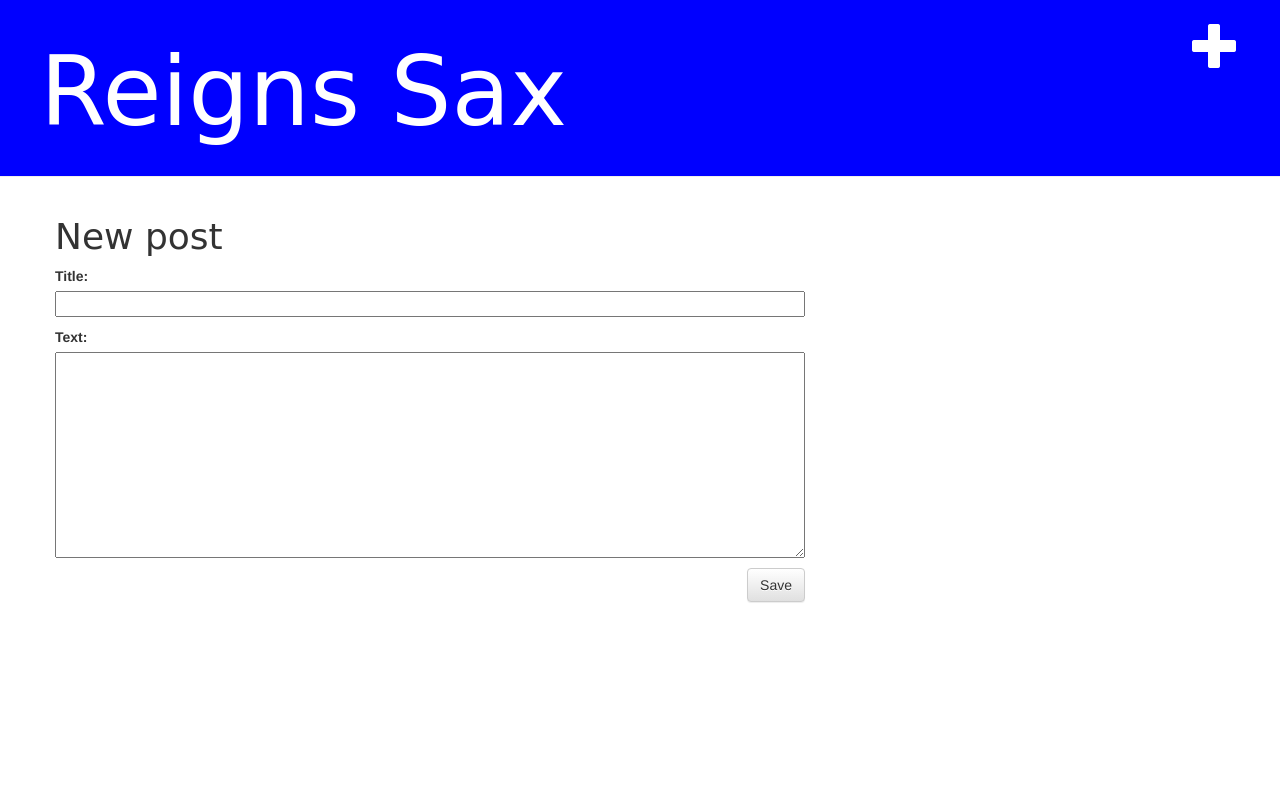
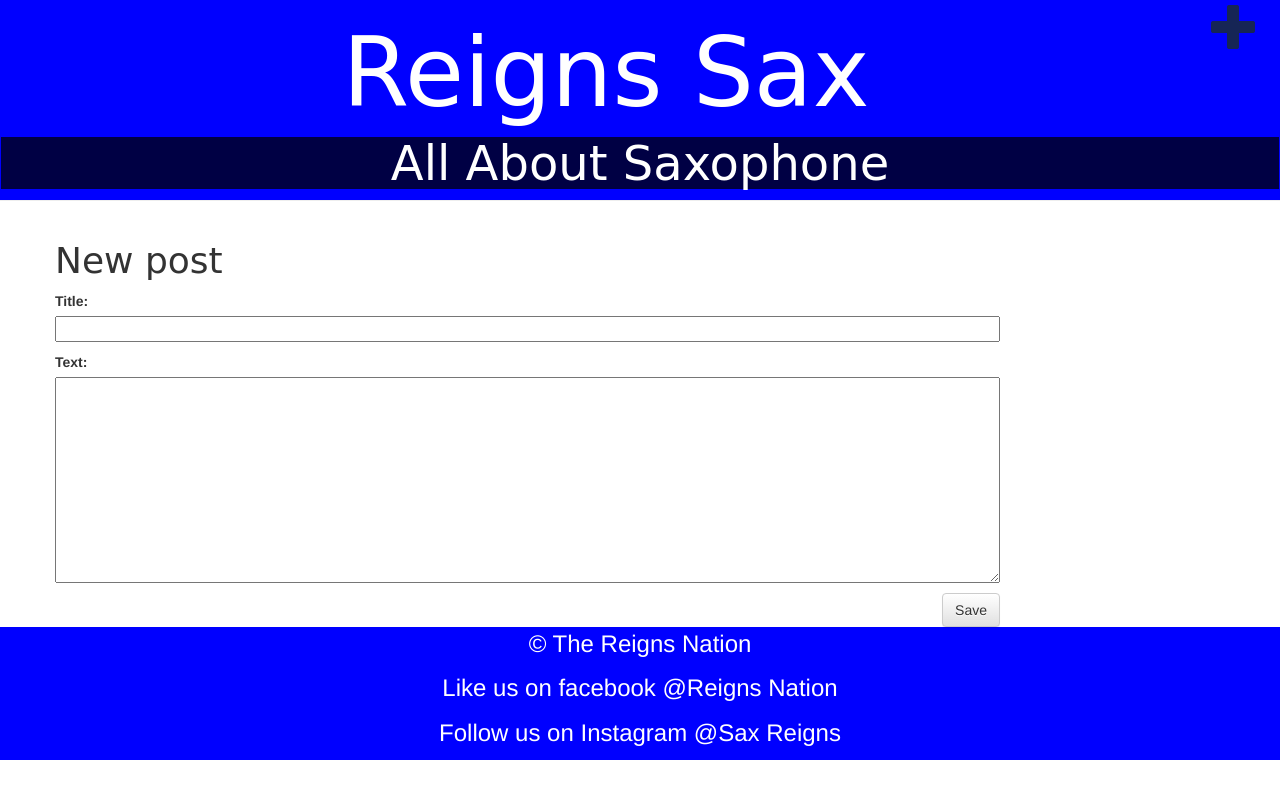
Before and after one commit to LesseinReigns/My-first-blog, a Django app: page /post/new in a window 1280 px wide. Run offline with Django 3.2, Linux system fonts and the light colour scheme; the visitor is signed in with stand-in values (Sample User, id 1); some libraries are stand-ins or nearby versions.

```diff
--- a/blog/static/css/blog.css
+++ b/blog/static/css/blog.css
@@ -1,18 +1,41 @@
 .page-header {
 background-color: blue;
 margin-top: 0;
-padding: 20px 20px 20px 40px;
+padding: 01px;
 }
 .page-header h1, .page-header h1 a, .page-header h1 a:visited, .page-header h1 a:active {
-color: #ffffff;
+color: white;
 font-size: 72pt;
-text-decoration: none;
+text-decoration: inherit;
+text-align: center;
+}
+.page-header h2 {
+background-color: #004;
+margin-top: 0;
+padding: left;
+}
+.page-header h2, .page-header h2 a, .page-header h2 a:visited, .page-header h2 a:active {
+color: white;
+font-size: 36pt;
+text-decoration: inherit;
+text-align: center;
+}
+.page-footer footer {
+background-color: blue;
+margin-bottom: 0;
+padding-bottom: 10px;
+}
+.page-footer footer, .page-footer footer a, .page-footer footer a:visited, .page-footer footer a:active{
+color: white;
+font-size: 18pt;
+text-decoration: inherit;
+text-align: center;
 }
 .content {
 margin-left: 40px;
 }
 h1, h2, h3, h4 {
-font-family: 'Lucida Calligraphy', cursive;
+font-family: 'Castellar', cursive;
 }
 .date {
 color: #342164;
@@ -24,7 +47,7 @@ float: right;
 width: 100%;
 }
 .top-menu, .top-menu:hover, .top-menu:visited {
-color: #ffffff;
+color: #162555;
 float: right;
 font-size: 36pt;
 margin-right: 20px;
@@ -33,5 +56,5 @@ margin-right: 20px;
 margin-bottom: 70px;
 }
 .post h1 a, .post h1 a:visited {
-color: rgb(blue);
+color: blue;
 }
--- a/blog/templates/blog/base.html
+++ b/blog/templates/blog/base.html
@@ -14,14 +14,20 @@
 				<a href="{% url 'post_new' %}" class="top-menu"><span class="glyphicon glyphicon-plus"></span></a>
 			{% endif %}
 			<h1><a href="/">Reigns Sax</a></h1>
+			<h2><a href="/">All About Saxophone</a></h2>
 		</div>
 		<div class="content container">
 			<div class="row">
-				<div class="col-md-8">
+				<div class="col-md-10">
 					{% block content %}
 					{% endblock %}
 				</div>
 			</div>
 		</div>
+		<div class="page-footer">
+			<footer><a href="">© The Reigns Nation</a></footer>
+			<footer><a href="">Like us on facebook @Reigns Nation</a></footer>
+			<footer><a href=""></a>Follow us on Instagram @Sax Reigns</footer>
+		</div>
 	</body>
 </html>
```
Also changed, not shown: car2.jpg (added).
